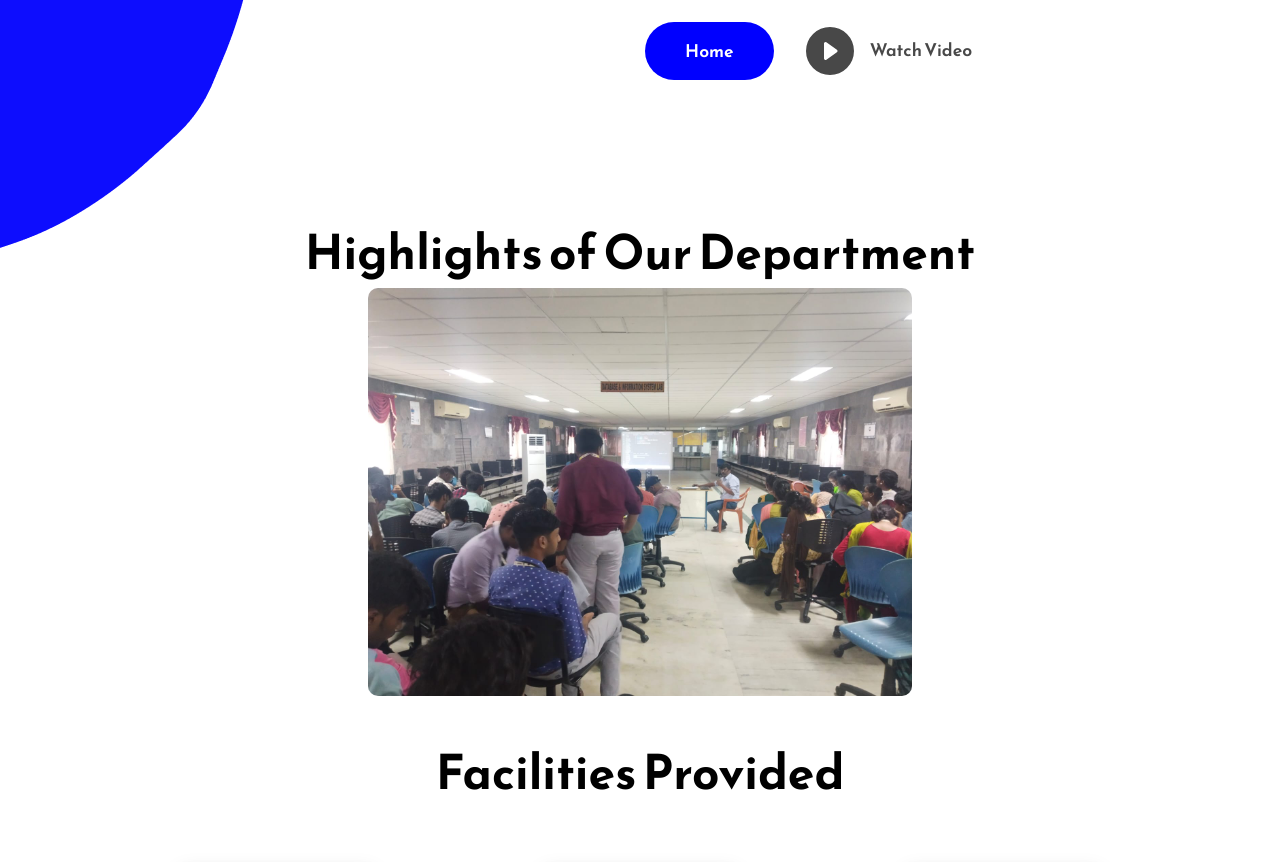
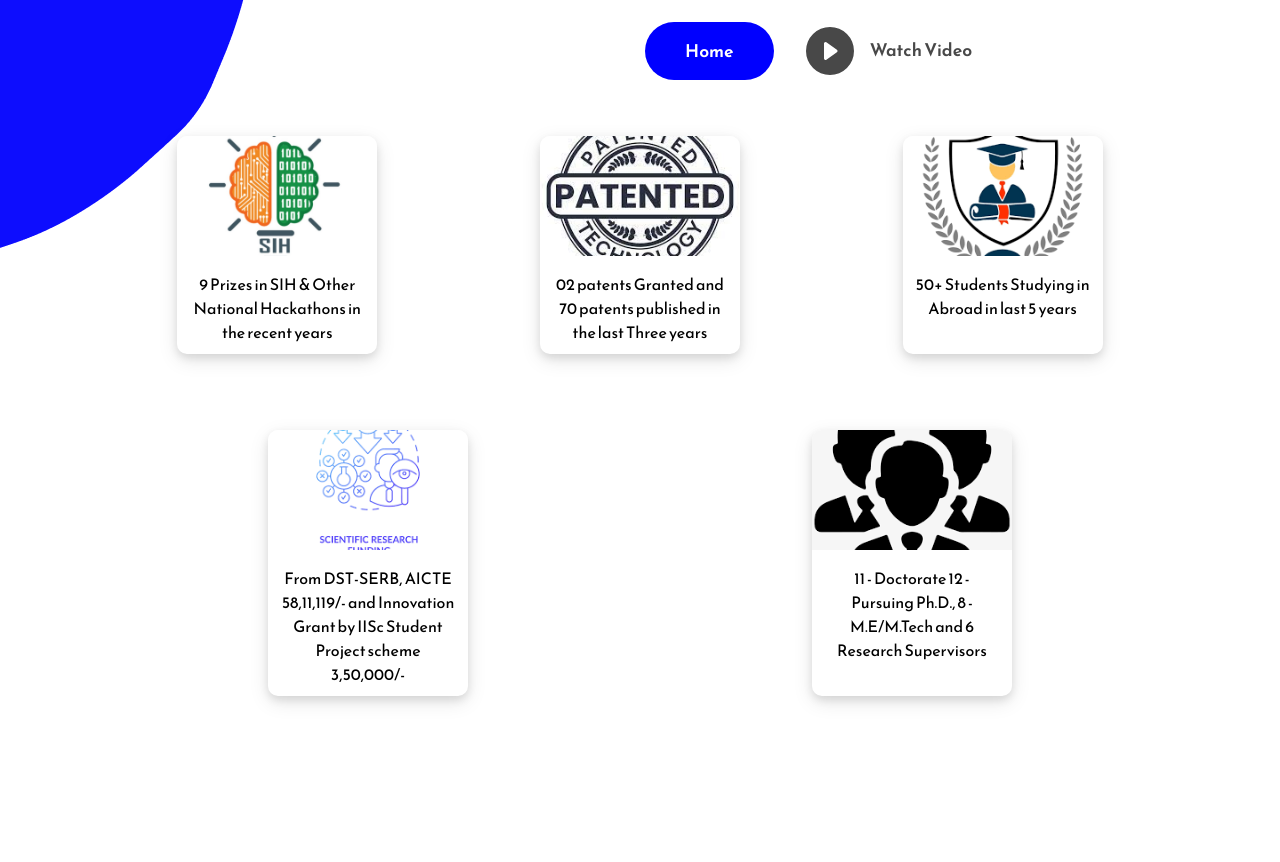
Before and after one commit to Vijay-Bala/cse-school, a React (Create React App) app: page / in a window 1280 px wide. Shown: the part 3080-3942 px from the top of the page. Built offline with nearby package versions, Linux system fonts and the light colour scheme.

Commit message:
Update App.js

```diff
--- a/src/App.js
+++ b/src/App.js
@@ -10,6 +10,8 @@ import Schedule from "./Components/Schedule";
 // import ImageSlider from "./Components/ImmageSlider";
 // import Features from "./Components/Features";
 import General from "./Components/General";
+import Aboutclg from "./Components/Aboutclg";
+import Aboutclg2 from "./Components/Aboutclg2";
 
 function App() {
   return (
@@ -19,6 +21,8 @@ function App() {
       <Schedule />
       <Marquee />
       <About />
+      <Aboutclg />
+      <Aboutclg2 />
       <General />
       {/* <Features />
       <ImageSlider /> */}
```
